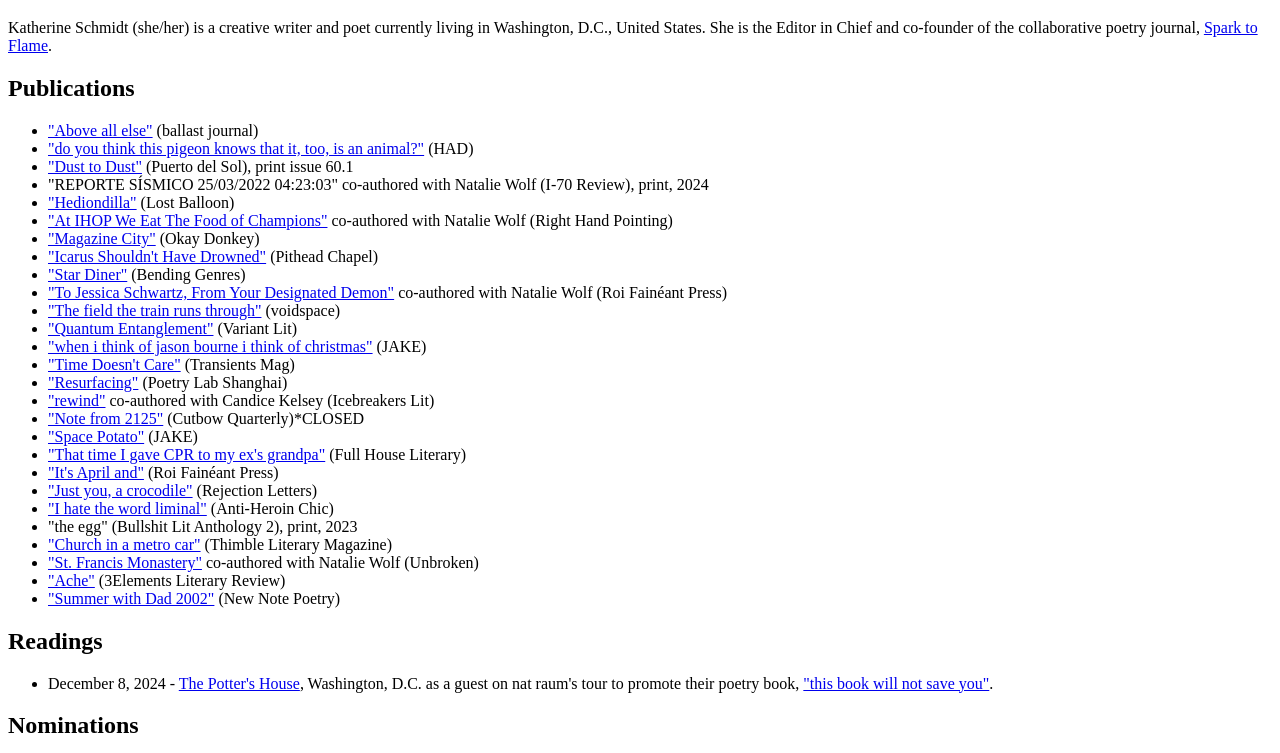
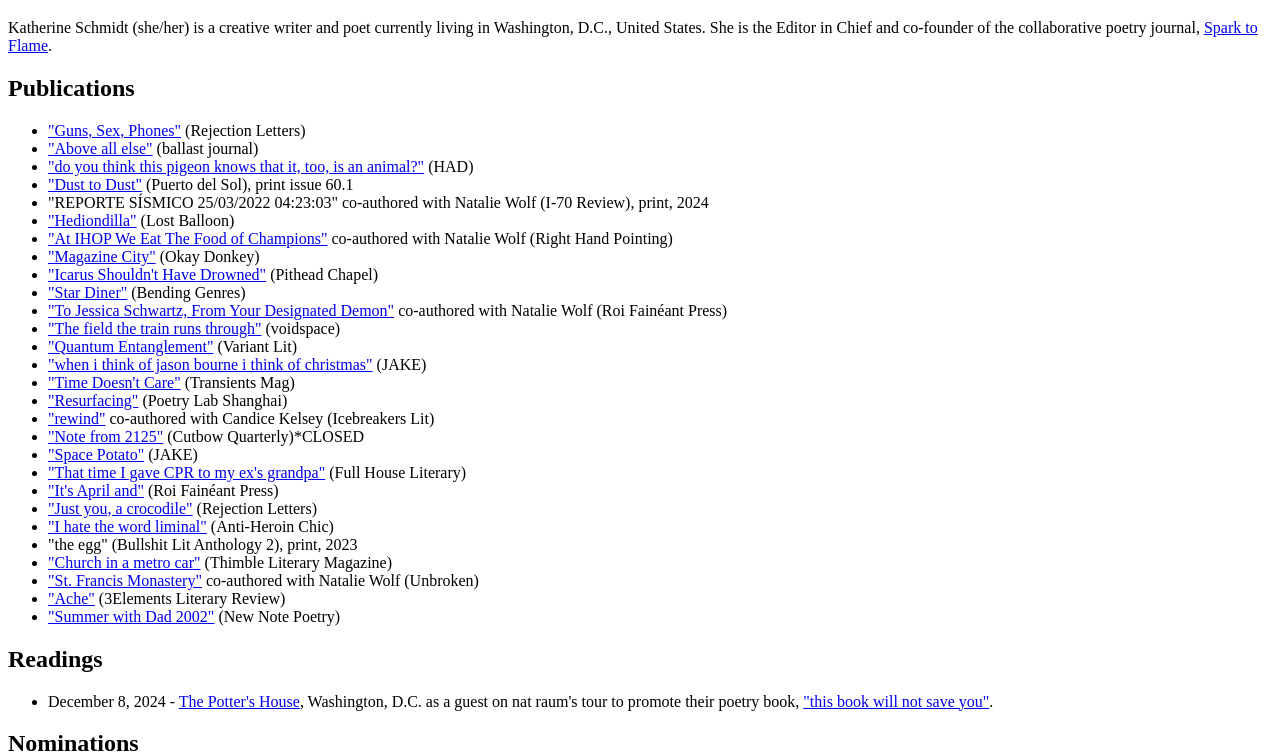
Before and after one commit to kschmdt/kschmdt.github.io, a plain HTML site: page index.html in a window 1280 px wide. Shown: the part 61-814 px from the top of the page. Drawn offline with Linux system fonts and the light colour scheme.

Commit message:
Update index.html

```diff
--- a/index.html
+++ b/index.html
@@ -9,6 +9,9 @@
 <h2> Publications </h2>
 
 <ul>
+
+<li> <a href="https://rejection-letters.com/2025/10/16/guns-sex-phones-katherine-schmidt/"> "Guns, Sex, Phones"</a> (Rejection Letters)</li>
+
 <li> <a href="https://www.ballastjournal.com/katherine-schmidt"> "Above all else"</a> (ballast journal)</li>
 
 <li> <a href="https://www.havehashad.com/hadposts/do-you-think-this-pigeon-knows-that-it-too-is-an-animal"> "do you think this pigeon knows that it, too, is an animal?"</a> (HAD)</li>
```
